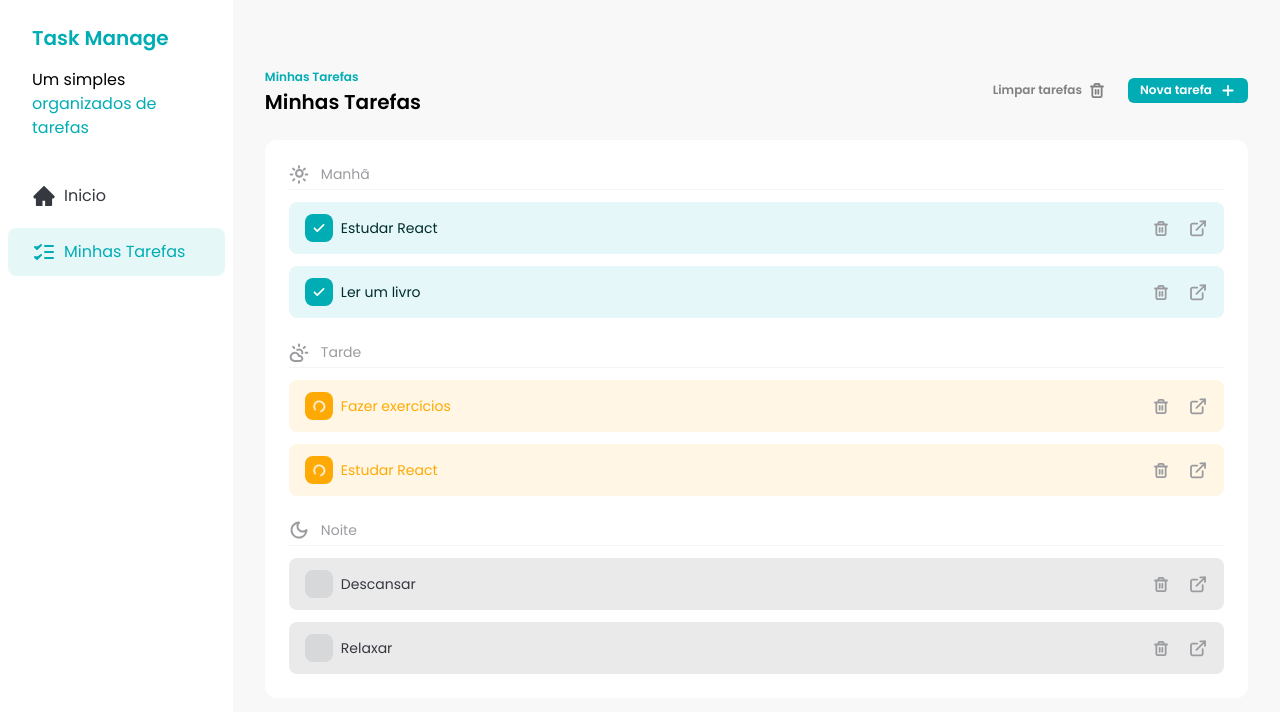
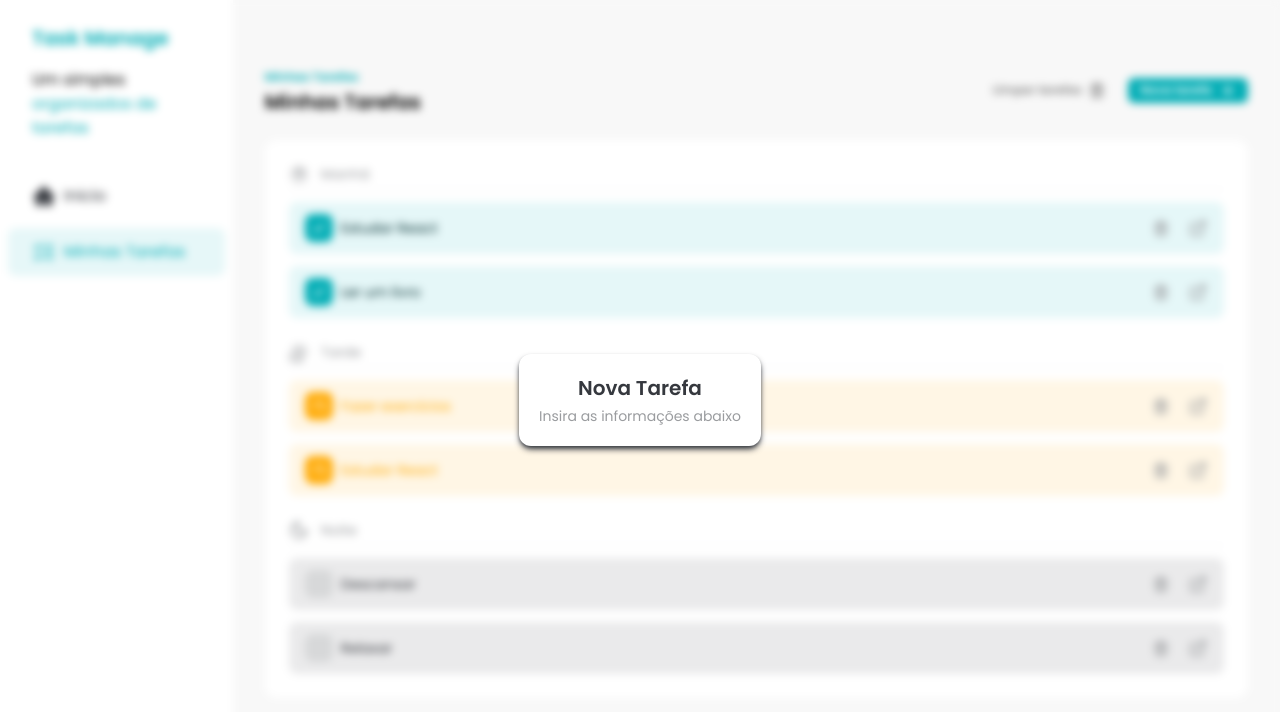
Before and after one commit to RobsonFerrazMineiro/rfm-task-manager, a React (Vite) app: page / in a window 1280 px wide. Both pictures are taken after a click on the button "Nova tarefa". Shown: the top 712 px of the page. Built offline with nearby package versions, Linux system fonts and the light colour scheme.

Commit message:
feat: add initial AddTaskDialog component

```diff
--- /dev/null
+++ b/src/components/AddTaskDialog.jsx
@@ -0,0 +1,19 @@
+import { createPortal } from "react-dom"
+
+const AddTaskDialog = ({ isOpen }) => {
+  if (!isOpen) return null
+
+  return createPortal(
+    <div className="fixed inset-0 z-50 flex items-center justify-center backdrop-blur-sm">
+      <div className="rounded-xl bg-white p-5 text-center shadow-md shadow-[#35383E]">
+        <h2 className="text-xl font-semibold text-[#35383E]">Nova Tarefa</h2>
+        <p className="mt-1 text-sm text-[#9A9C9F]">
+          Insira as informações abaixo
+        </p>
+      </div>
+    </div>,
+    document.body
+  )
+}
+
+export default AddTaskDialog
--- a/src/components/Tasks.jsx
+++ b/src/components/Tasks.jsx
@@ -8,12 +8,14 @@
   TrashIcon,
 } from "../assets/icons"
 import TASKS from "../constants/tasks"
+import AddTaskDialog from "./AddTaskDialog"
 import Button from "./Button"
 import TaskItem from "./TaskItem"
 import TasksSeparator from "./TasksSeparator"
 
 const Tasks = () => {
   const [tasks, setTasks] = useState(TASKS)
+  const [addTaskDialogIsOpen, setAddTaskDialogIsOpen] = useState(false)
 
   const morningTasks = tasks.filter((task) => task.time === "morning")
   const afternoonTasks = tasks.filter((task) => task.time === "afternoon")
@@ -74,10 +76,13 @@
             Limpar tarefas
             <TrashIcon />
           </Button>
-          <Button>
+
+          <Button onClick={() => setAddTaskDialogIsOpen(true)}>
             Nova tarefa
             <AddIcon />
           </Button>
+
+          <AddTaskDialog isOpen={addTaskDialogIsOpen} />
         </div>
       </div>
 
```
